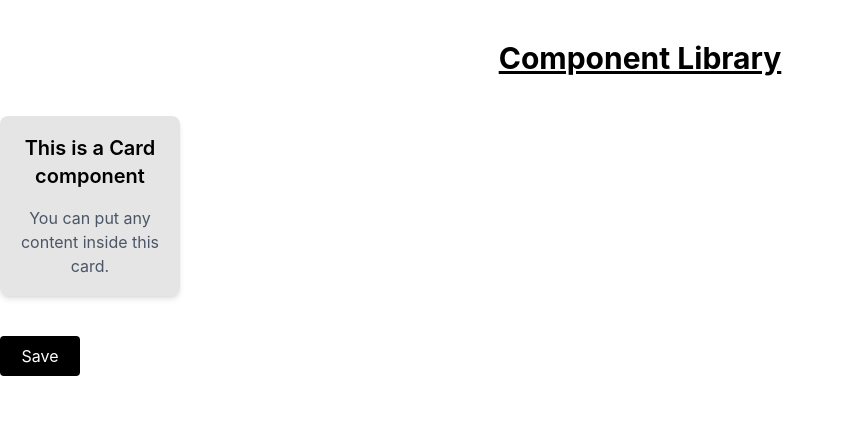
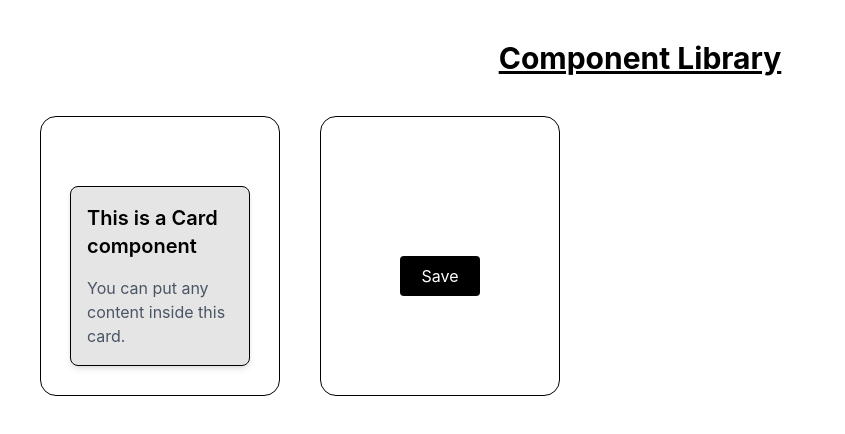
Before and after one commit to RohitD100/component-library, a React (Vite) app: page / in a window 1280 px wide. Shown: the top 434 px of the page, without its empty margins (0-845 px from the left). Built offline with nearby package versions, Linux system fonts and the light colour scheme.

Commit message:
feat: add initial Button and Card components

```diff
--- a/src/App.tsx
+++ b/src/App.tsx
@@ -3,10 +3,12 @@ import Card from './components/Card/Card'
 
 const App = () => {
   return (
-      <div className='text-center'>
+      <div className="">
           <h1 className="text-3xl font-bold underline text-center mt-10">
               Component Library
           </h1>
+          <div className="m-auto p-10 flex gap-10">
+              <div className="border h-70 w-60 p-5 flex items-center justify-center rounded-2xl">
                   <Card
                       children={
                           <div className="flex flex-col items-center justify-center h-full">
@@ -18,11 +20,12 @@ const App = () => {
                               </p>
                           </div>
                       }
-              className="mt-10"
+                      className="mt-10 border shadow"
                       height={180}
                       width={180}
                   />
-
+              </div>
+              <div className="border h-70 w-60 p-5 flex items-center justify-center rounded-2xl">
                   <Button
                       children="Save me"
                       variant="dark"
@@ -31,6 +34,8 @@ const App = () => {
                       className="rounded mt-10"
                   />
               </div>
+          </div>
+      </div>
   );
 }
 
--- a/src/components/Button/Button.tsx
+++ b/src/components/Button/Button.tsx
@@ -4,6 +4,7 @@ type ButtonProps={
     size?: "lg" | "sm" | "md"
     className?:string;
     loading?:boolean;
+    onClick?:()=> void;
 }
 
 const Button = ({
@@ -12,9 +13,11 @@ const Button = ({
     className,
     children,
     loading,
+    onClick
 }: ButtonProps) => {
     return (
-        <div
+        <button
+        onClick={onClick}
             className={`
     ${variant === "light" ? "bg-white text-black" : ""}
     ${variant === "dark" ? "bg-black text-white" : ""}
@@ -27,7 +30,7 @@ const Button = ({
     `}
         >
             {loading ? "Loading..." : children}
-        </div>
+        </button>
     );
 };
 
```
Lines whose indentation alone changed are shown as unchanged.
